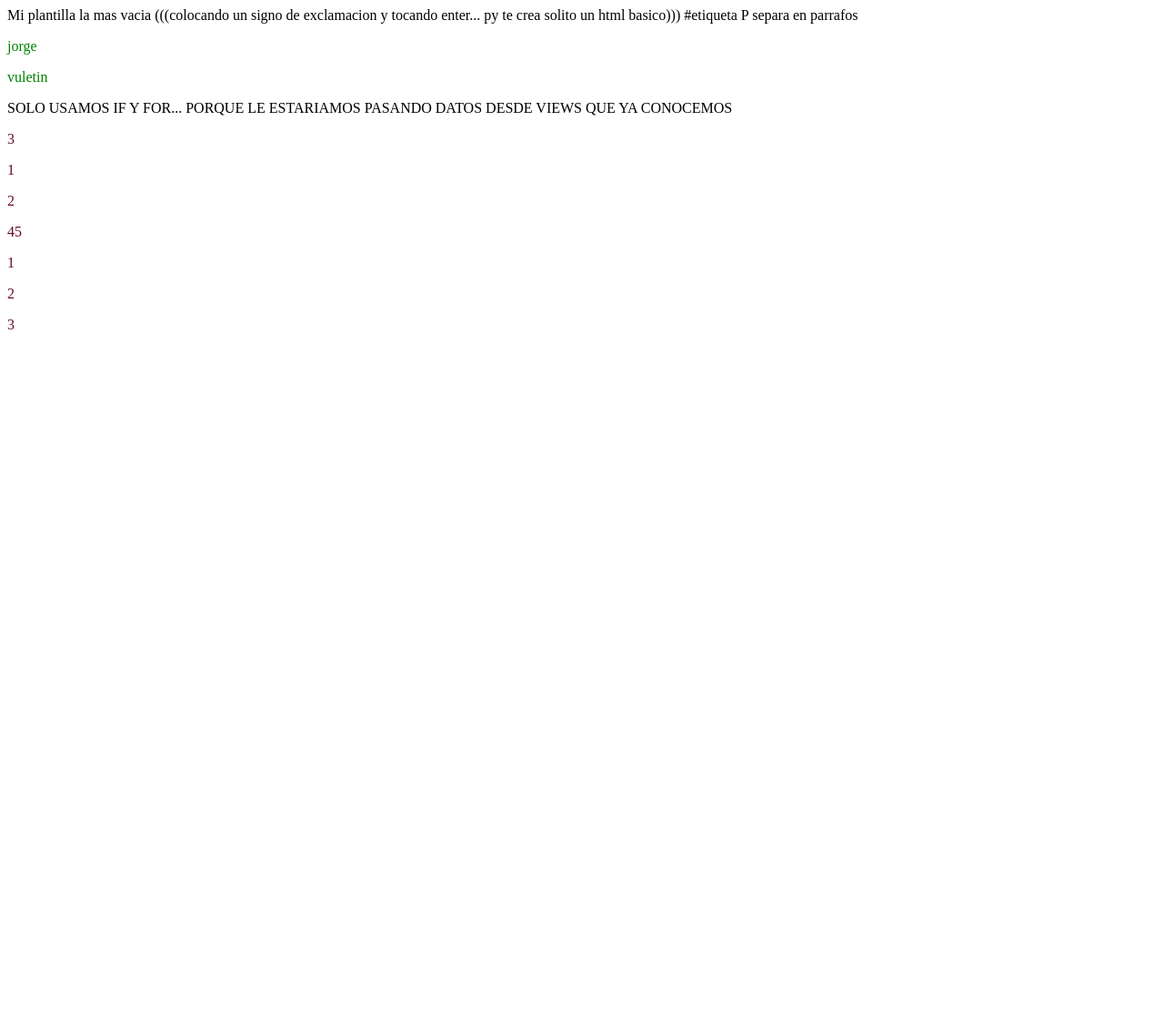
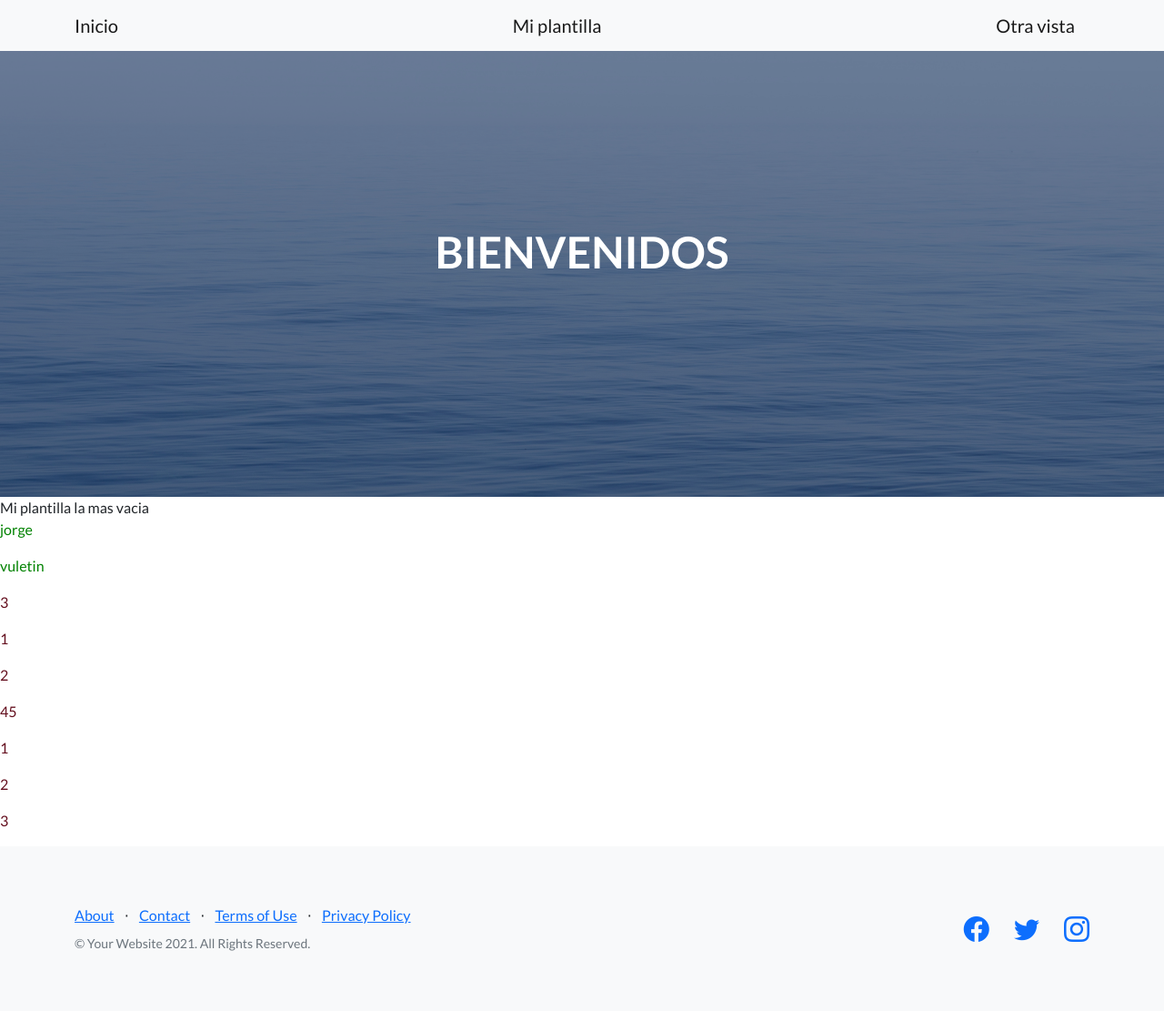
Before and after one commit to LucasVuletin/Mi-proyecto, a Django app: page /mi-plantilla in a window 1280 px wide. Shown: the whole page at 91% size. Before the commit the page ends 362 px from the top, so only its background shows below. Run offline with Django 4.2, Linux system fonts and the light colour scheme; some libraries are stand-ins or nearby versions.

Commit message:
1 hora de int2

```diff
--- a/indice/templates/indice/index.html
+++ b/indice/templates/indice/index.html
@@ -6,6 +6,8 @@
         <meta name="viewport" content="width=device-width, initial-scale=1, shrink-to-fit=no" />
         <meta name="description" content="" />
         <meta name="author" content="" />
+        {% block bloque_head %}
+        {% endblock bloque_head %}
         <title>Landing Page - Start Bootstrap Theme</title>
         <!-- Favicon-->
         <link rel="icon" type="image/x-icon" href="assets/favicon.ico" />
@@ -20,8 +22,12 @@
         <!-- Navigation-->
         <nav class="navbar navbar-light bg-light static-top">
             <div class="container">
-                <a class="navbar-brand" href="#!">Start Bootstrap</a>
+                <a class="navbar-brand" href={% url 'inicio' %}>Inicio</a>
+                <a class="navbar-brand" href={% url 'mi_plantilla' %}>Mi plantilla</a>
+                <a class="navbar-brand" href={% url 'otra_vista' %}>Otra vista</a>
+                {% comment "" %}
                 <a class="btn btn-primary" href="#signup">Sign Up</a>
+                {% endcomment %}
             </div>
         </nav>
         <!-- Masthead-->
@@ -46,6 +52,10 @@
                 </div>
             </div>
         </header>
+
+        {% block pruebaTemplate %}
+
+        {% endblock pruebaTemplate %}
 
         <!-- Footer-->
         <footer class="footer bg-light">
--- a/indice/templates/indice/mi_plantilla.html
+++ b/indice/templates/indice/mi_plantilla.html
@@ -1,16 +1,15 @@
+{% extends "indice/index.html" %}
 
-<!DOCTYPE html>
-<html lang="en">
-<head>
-    <meta charset="UTF-8">
-    <meta http-equiv="X-UA-Compatible" content="IE=edge">
-    <meta name="viewport" content="width=device-width, initial-scale=1.0">
-    <title>Document</title>
-</head>
-<body>
+{% block bloque_head %}
+    <title>Mi plantilla</title>
+{% endblock bloque_head %}
+
+{% block pruebaTemplate %}
+
+    {% block bloque_de_plantilla %}
+    {% endblock bloque_de_plantilla %}
+
     Mi plantilla la mas vacia
-    (((colocando un signo de exclamacion y tocando enter... py te crea solito un html basico)))
-    #etiqueta P separa en parrafos
 
     {% if nombre_largo < 5 %}
         <p style="color: rgb(255, 136, 0);">{{nombre}} </p>
@@ -23,12 +22,7 @@
         <p style="color: rgb(0, 150, 300);">{{apellido}} </p>
     {% endif %}
 
-    SOLO USAMOS IF Y FOR...
-    PORQUE LE ESTARIAMOS PASANDO DATOS DESDE VIEWS QUE YA CONOCEMOS
-
     {% for valor in lista %}
         <p style="color: rgb(100, 15, 30);">{{valor}} </p>
     {% endfor %}
-
-</body>
-</html>
+{% endblock pruebaTemplate %}
--- a/indice/urls.py
+++ b/indice/urls.py
@@ -3,9 +3,9 @@ from django.urls import path
 from .views import inicio, otra_vista, numero_random, numero_del_usuario, mi_plantilla
 
 urlpatterns = [
-    path('', inicio),
-    path('otra-vista', otra_vista),
-    path('numero-random/', numero_random),
-    path('dame-numero/<int:numero>', numero_del_usuario), #A esto me referia en views, ademas agrego INT para que sepa que es num
-    path('mi-plantilla', mi_plantilla),
+    path('', inicio, name="inicio"),
+    path('otra-vista', otra_vista, name="otra_vista"),
+    path('numero-random/', numero_random, name="numero_random"),
+    path('dame-numero/<int:numero>', numero_del_usuario, name="numero_del_usuario"), #A esto me referia en views, ademas agrego INT para que sepa que es num
+    path('mi-plantilla', mi_plantilla, name="mi_plantilla"),
 ]
```
